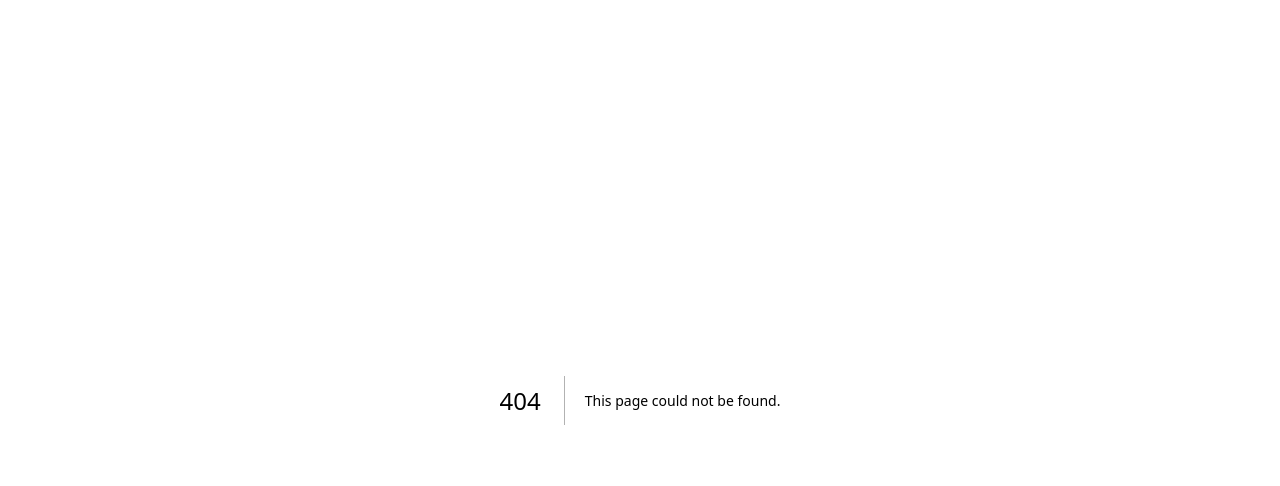
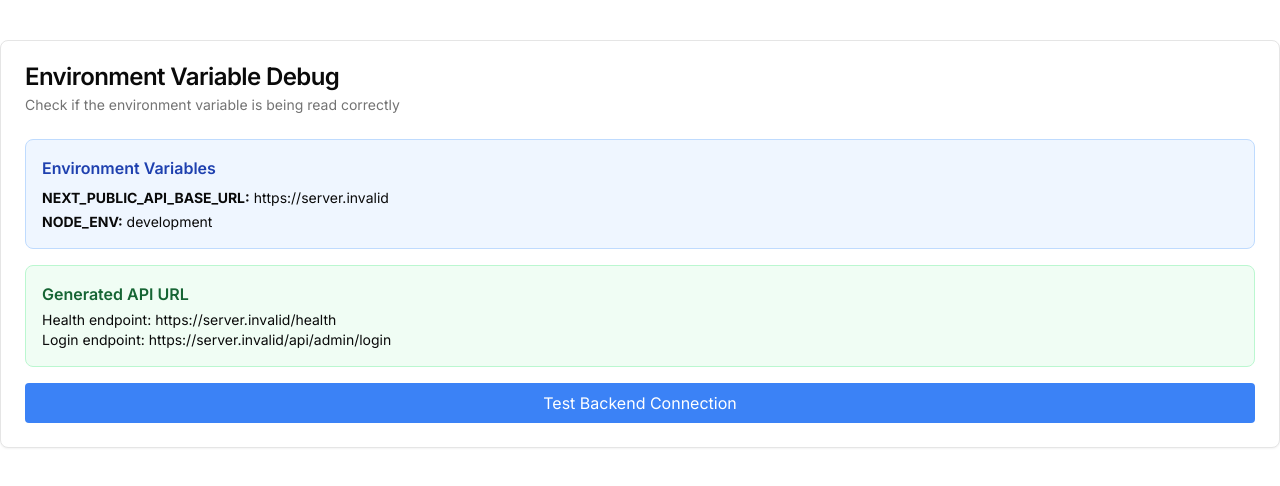
Before and after one commit to Matheen8bp/JaniFruitful, a Next.js app: page /debug-env in a window 1280 px wide. Before the commit this address had no page. Shown: the top 486 px of the page. Built offline with nearby package versions, Linux system fonts and the light colour scheme; no server answers.

Commit message:
Add debug page and improve error handling

```diff
--- /dev/null
+++ b/app/debug-env/page.tsx
@@ -0,0 +1,65 @@
+"use client";
+
+import { Card, CardContent, CardDescription, CardHeader, CardTitle } from "@/components/ui/card";
+import { getApiUrl } from "@/lib/config";
+import { useState } from "react";
+
+export default function DebugEnvPage() {
+  const [testResult, setTestResult] = useState<string>("");
+
+  const testConnection = async () => {
+    try {
+      const apiUrl = getApiUrl('health');
+      console.log('Testing connection to:', apiUrl);
+
+      const response = await fetch(apiUrl);
+      const data = await response.json();
+
+      setTestResult(`✅ Success! Status: ${response.status}, Data: ${JSON.stringify(data)}`);
+    } catch (error) {
+      setTestResult(`❌ Error: ${error instanceof Error ? error.message : 'Unknown error'}`);
+    }
+  };
+
+  return (
+    <div className="container mx-auto py-10">
+      <Card>
+        <CardHeader>
+          <CardTitle>Environment Variable Debug</CardTitle>
+          <CardDescription>
+            Check if the environment variable is being read correctly
+          </CardDescription>
+        </CardHeader>
+        <CardContent className="space-y-4">
+          <div className="p-4 bg-blue-50 border border-blue-200 rounded-lg">
+            <h3 className="font-semibold text-blue-800">Environment Variables</h3>
+            <div className="mt-2 space-y-1 text-sm">
+              <p><strong>NEXT_PUBLIC_API_BASE_URL:</strong> {process.env.NEXT_PUBLIC_API_BASE_URL || 'NOT SET'}</p>
+              <p><strong>NODE_ENV:</strong> {process.env.NODE_ENV}</p>
+            </div>
+          </div>
+
+          <div className="p-4 bg-green-50 border border-green-200 rounded-lg">
+            <h3 className="font-semibold text-green-800">Generated API URL</h3>
+            <p className="text-sm mt-1">Health endpoint: {getApiUrl('health')}</p>
+            <p className="text-sm">Login endpoint: {getApiUrl('api/admin/login')}</p>
+          </div>
+
+          <button
+            onClick={testConnection}
+            className="w-full bg-blue-500 text-white py-2 px-4 rounded hover:bg-blue-600"
+          >
+            Test Backend Connection
+          </button>
+
+          {testResult && (
+            <div className="p-4 bg-gray-50 border border-gray-200 rounded-lg">
+              <h3 className="font-semibold">Test Result:</h3>
+              <pre className="text-sm mt-2 whitespace-pre-wrap">{testResult}</pre>
+            </div>
+          )}
+        </CardContent>
+      </Card>
+    </div>
+  );
+}
```
